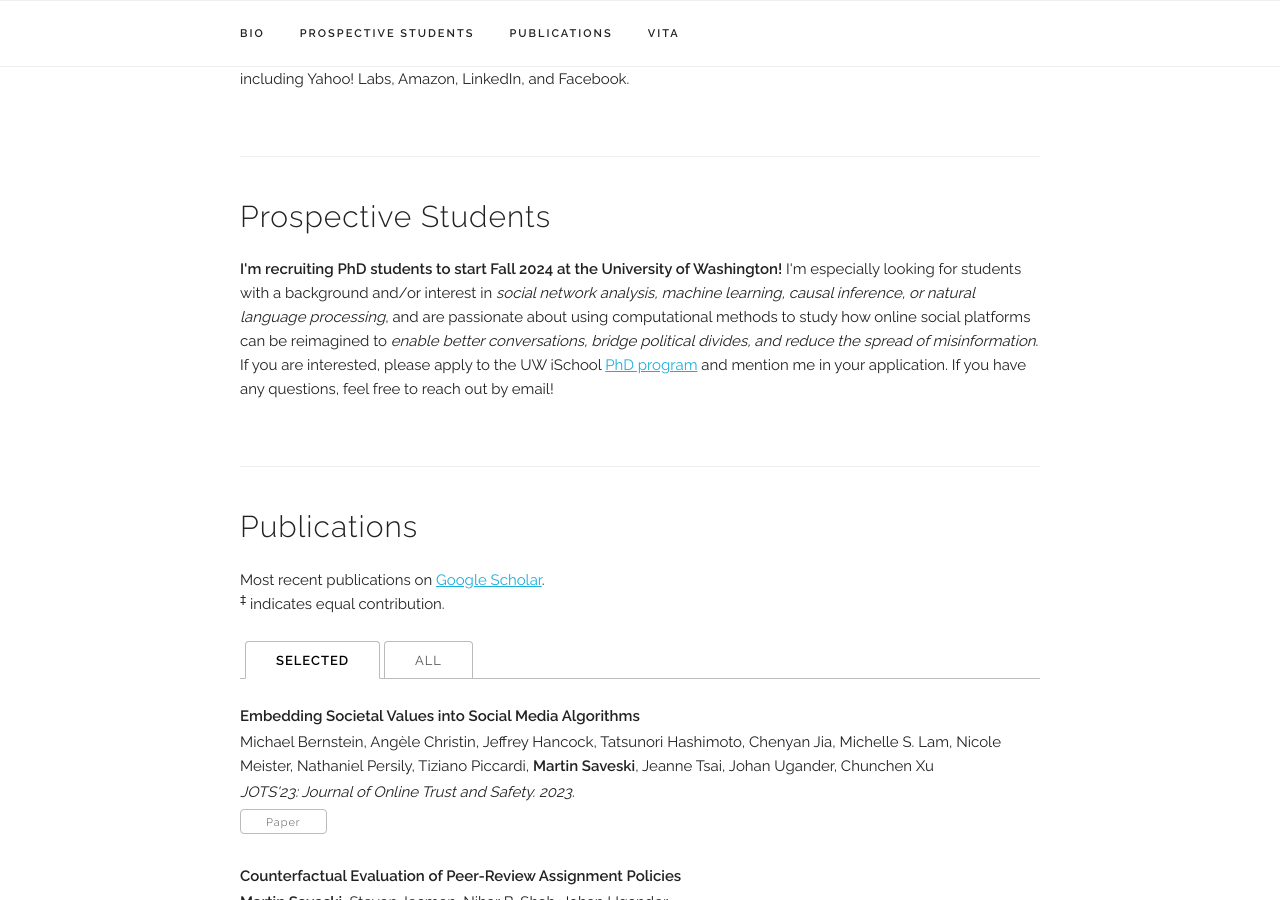
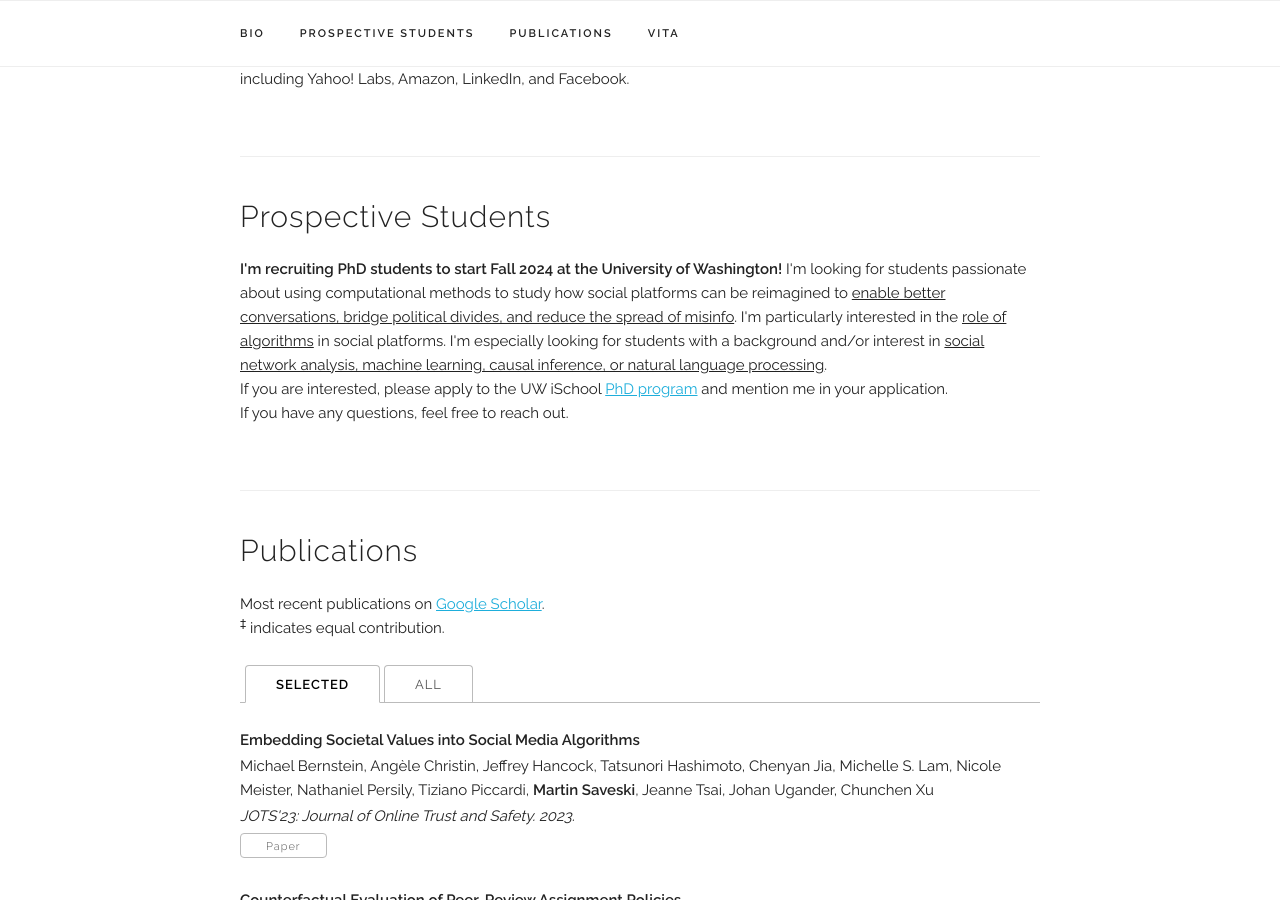
Before and after one commit to msaveski/www_personal, a Jekyll site: the page built from index.html, in a window 1280 px wide and 900 px high, scrolled down 659 px. Built offline with Jekyll 4.4.1, drawn with Linux system fonts in a browser that asks for light colours; some web fonts are replaced.

Commit message:
prospective students, minor tweak

```diff
--- a/index.html
+++ b/index.html
@@ -35,9 +35,13 @@ title: Home
   <h4>Prospective Students</h4>
   <p>
   <b>I'm recruiting PhD students to start Fall 2024 at the University of Washington! </b>
-  I'm especially looking for students with a background and/or interest in <i>social network analysis, machine learning, causal inference, or natural language processing</i>, and are passionate about using computational methods to study how online social platforms can be reimagined to <i>enable better conversations, bridge political divides, and reduce the spread of misinformation</i>.
+  I'm looking for students passionate about using computational methods to study how social platforms can be reimagined to <u>enable better conversations, bridge political divides, and reduce the spread of misinfo</u>.
+  I'm particularly interested in the <u>role of algorithms</u> in social platforms.
+  I'm especially looking for students with a background and/or interest in <u>social network analysis, machine learning, causal inference, or natural language processing</u>.
+  <br/>
   If you are interested, please apply to the UW iSchool <a href="https://ischool.uw.edu/programs/phd/admissions" target="_blank">PhD program</a> and mention me in your application.
-  If you have any questions, feel free to reach out by email!
+  <br/>
+  If you have any questions, feel free to reach out.
   </p>
 </div>
 
```
